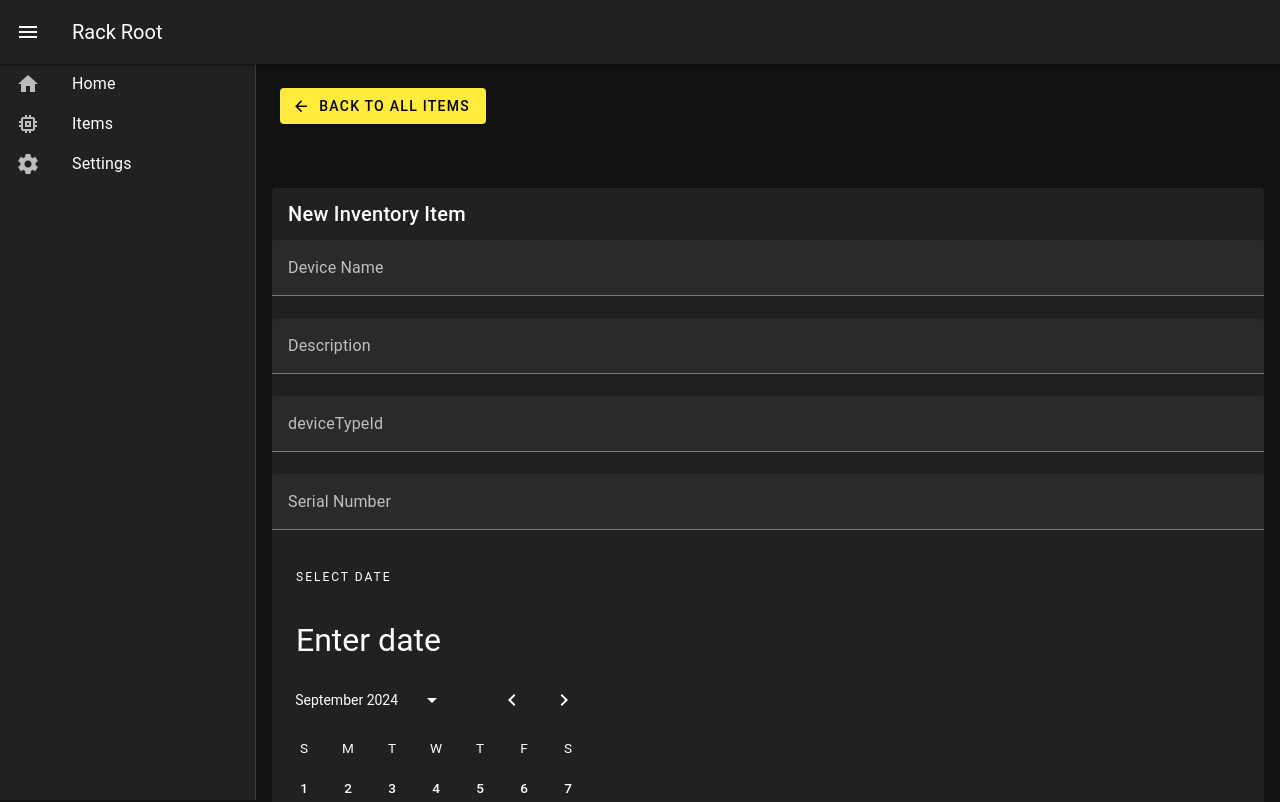
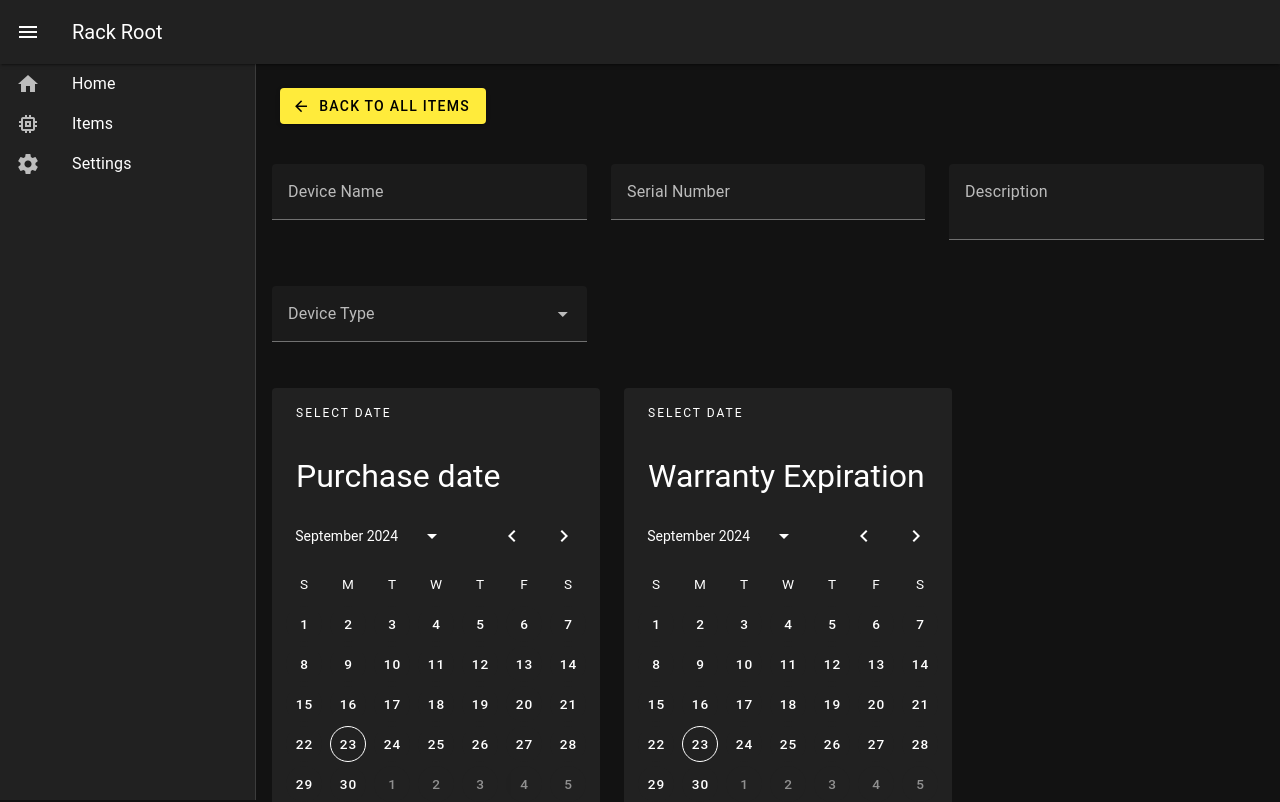
Before and after one commit to alongchamps/rack-root, a Vue app in the folder frontend/: page /items/new in a window 1280 px wide. Shown: the top 802 px of the page. Built offline with nearby package versions, Linux system fonts and the light colour scheme; no server answers.

Commit message:
Wrote most of new item page, still WIP.

```diff
--- a/frontend/src/pages/index.vue
+++ b/frontend/src/pages/index.vue
@@ -48,7 +48,7 @@
     </v-layout>
   </v-container>
 
-  <!-- second row of boxes for IPAM summaries-->
+  <!-- second row of boxes for IPAM summaries, WIP-->
 
   <!-- <v-container>
     <v-layout class="justify-center">
@@ -70,17 +70,19 @@
       </v-flex>
     </v-layout>
   </v-container> -->
+
 </template>
 
 <style scoped>
   .item {
     min-height: 50px;
     min-width: 200px;
-    margin: 20px;
+    margin: 5px;
   }
 
   .box {
-    border: 5px solid;
+    border: 2px solid;
     margin: 20px;
+    border-radius: 10px;
   }
 </style>
--- a/frontend/src/pages/items/AllItems.vue
+++ b/frontend/src/pages/items/AllItems.vue
@@ -38,7 +38,7 @@
 
 <template>
     <navigation />
+    <v-btn class="ma-6" prepend-icon="mdi-plus" color="green" :to="{ name: 'NewItem' }">New Item</v-btn>
     <v-data-table :items="items" :headers="headers" item-key="id" @click:row=goToItem>
     </v-data-table>
-    <v-btn class="ma-6" prepend-icon="mdi-plus" color="green" :to="{ name: 'NewItem' }">New Item</v-btn>
 </template>
--- a/frontend/src/pages/items/NewItem.vue
+++ b/frontend/src/pages/items/NewItem.vue
@@ -1,8 +1,8 @@
 <script setup>
   import { useDate } from 'vuetify'
 
-  // const purchaseDate = useDateFormat(purchaseDate, 'YYYY-MM-DD')
-  // const warrantyExpiration = useDateFormat(warrantyExpiration, 'YYYY-MM-DD')
+  // const purchaseDate = useDateFormat(purchaseDate, 'YYYYMMDD')
+  // const warrantyExpiration = useDateFormat(warrantyExpiration, 'YYYYMMDD')
 </script>
 
 <script>
@@ -12,12 +12,13 @@
         form: {
           name: null,
           description: null,
-          // deviceTypeId: null,
+          deviceTypeId: null,
           serialNumber: null,
           purchaseDate: null,
           warrantyExpiration: null,
           notes: null
-        }
+        },
+        deviceTypes: []
       }
     },
     methods: {
@@ -33,9 +34,14 @@
         const newItem = await res.json()
         this.$router.push('/items/' + newItem.id)
       },
-      async formatToMmmmDdYy( inputDate ) {
-        return inputDate
+      async getDeviceTypes() {
+        const res = await fetch("http://localhost:8000/deviceTypes/");
+        const finalDeviceTypes = await res.json();
+        this.deviceTypes = finalDeviceTypes
       }
+    },
+    mounted() {
+      this.getDeviceTypes();
     }
   }
 </script>
@@ -43,21 +49,87 @@
 <template>
   <navigation />
   <v-btn class="ma-6" prepend-icon="mdi-arrow-left" color="yellow" :to="{ name: 'AllItems' }">Back to all items</v-btn>
+  <v-form @submit.prevent="createNewInventoryItem()">
+    <v-container>
+      <v-row>
+        <!-- <v-col class="col-4"> -->
+        <v-col cols="4">
+          <v-text-field v-model="form.name" label="Device Name"></v-text-field>
+          <!-- <v-text-field v-model="form.name" label="Device Name" clearable></v-text-field> -->
+        </v-col>
+        <v-col cols="4"> <!-- <v-col class="col-4" > -->
+          <v-text-field v-model="form.serialNumber" label="Serial Number"></v-text-field>
+          <!-- <v-text-field v-model="form.serialNumber" label="Serial Number" clearable></v-text-field> -->
+        </v-col>
+        <v-col cols="4">
+          <v-textarea v-model="form.description" label="Description" rows=2></v-textarea>
+          <!-- <v-textarea v-model="form.description" label="Description" rows=2 clearable></v-textarea> -->
+        </v-col>
+      <!-- </v-row>
+      <v-row> -->
+        <v-col cols="4">
+          <v-select
+            v-model="form.deviceTypeId"
+            label="Device Type"
+            :items="deviceTypes"
+            item-title="name"
+            item-value="id"
+            clearable
+          ></v-select>
+        </v-col>
+        <v-col cols="8">
+        </v-col>
+      </v-row>
+      <v-row>
+        <v-col class="col-4">
+          <v-date-picker v-model="form.purchaseDate" show-adjacent-months header="Purchase date"></v-date-picker>
+        </v-col>
+        <v-col class="col-4">
+          <v-date-picker v-model="form.warrantyExpiration" show-adjacent-months header="Warranty Expiration"></v-date-picker>
+        </v-col>
+        <v-col class="col-4">
+        </v-col>
+      </v-row>
+    </v-container>
+    <v-btn class="ma-6" prepend-icon="mdi-plus" color="green" type="Submit">Create New Item</v-btn>
+  </v-form>
+</template>
 
-  <v-container class="d-flex justify-center py-10 h-auto">
-    <v-card :width="1000">
-      <v-card title="New Inventory Item">
-        <v-form @submit.prevent="createNewInventoryItem()">
-          <v-text-field v-model="form.name" label="Device Name"></v-text-field>
-          <v-text-field v-model="form.description" label="Description"></v-text-field>
-          <v-text-field v-model="form.deviceTypeId" label="deviceTypeId"></v-text-field>
-          <v-text-field v-model="form.serialNumber" label="Serial Number"></v-text-field>
-          <v-date-picker v-model="form.purchaseDate" show-adjacent-months :format-data="formatToMmmmDdYy"></v-date-picker>
-          <v-date-picker v-model="form.warrantyExpiration" show-adjacent-months :format-data="formatToMmmmDdYy"></v-date-picker>
-          <v-textarea v-model="form.notes" label="Notes"></v-textarea>
-          <v-btn class="ma-6" prepend-icon="mdi-content-save-outline" color="green" type="submit">Create Item</v-btn>
-        </v-form>
-      </v-card>
-    </v-card>
-  </v-container>
-</template>
+
+<!--
+{
+  "detail": [
+      {
+          "type": "date_from_datetime_inexact",
+          "loc": [
+              "body",
+              "purchaseDate"
+          ],
+          "msg": "Datetimes provided to dates should have zero time - e.g. be exact dates",
+          "input": "2024-11-05T05:00:00.000Z"
+      },
+      {
+          "type": "date_from_datetime_inexact",
+          "loc": [
+              "body",
+              "warrantyExpiration"
+          ],
+          "msg": "Datetimes provided to dates should have zero time - e.g. be exact dates",
+          "input": "2024-11-07T05:00:00.000Z"
+      }
+  ]
+}
+
+Input data from the form:
+
+{
+    "name": "asdf",
+    "description": "asdf",
+    "deviceTypeId": 2,
+    "serialNumber": "asdf",
+    "purchaseDate": "2024-10-08T04:00:00.000Z",
+    "warrantyExpiration": "2024-11-07T05:00:00.000Z",
+    "notes": null
+}
+
+-->
```
Also changed, not shown: 1 other file (tests, documents, lock files or other folders).
